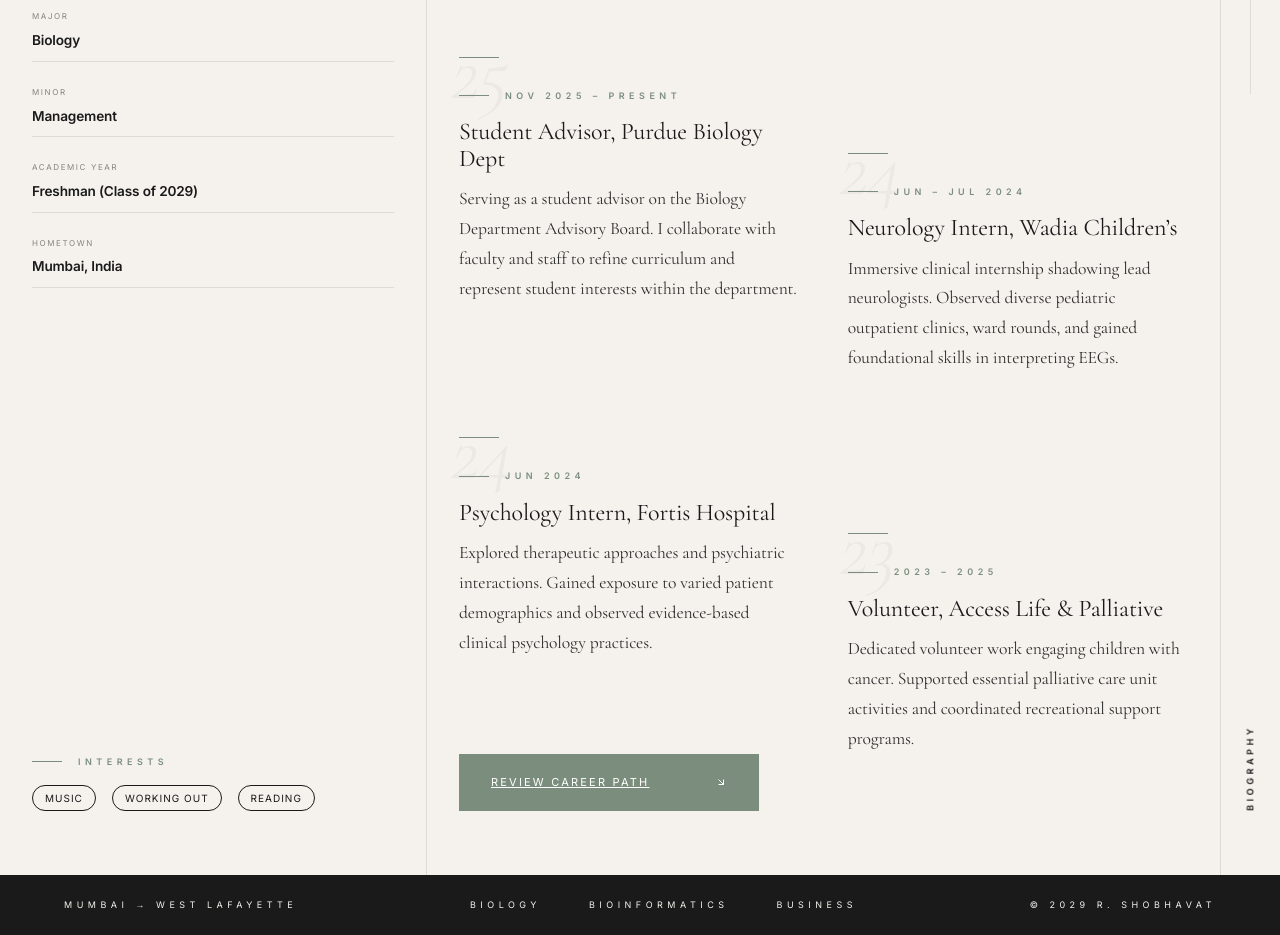
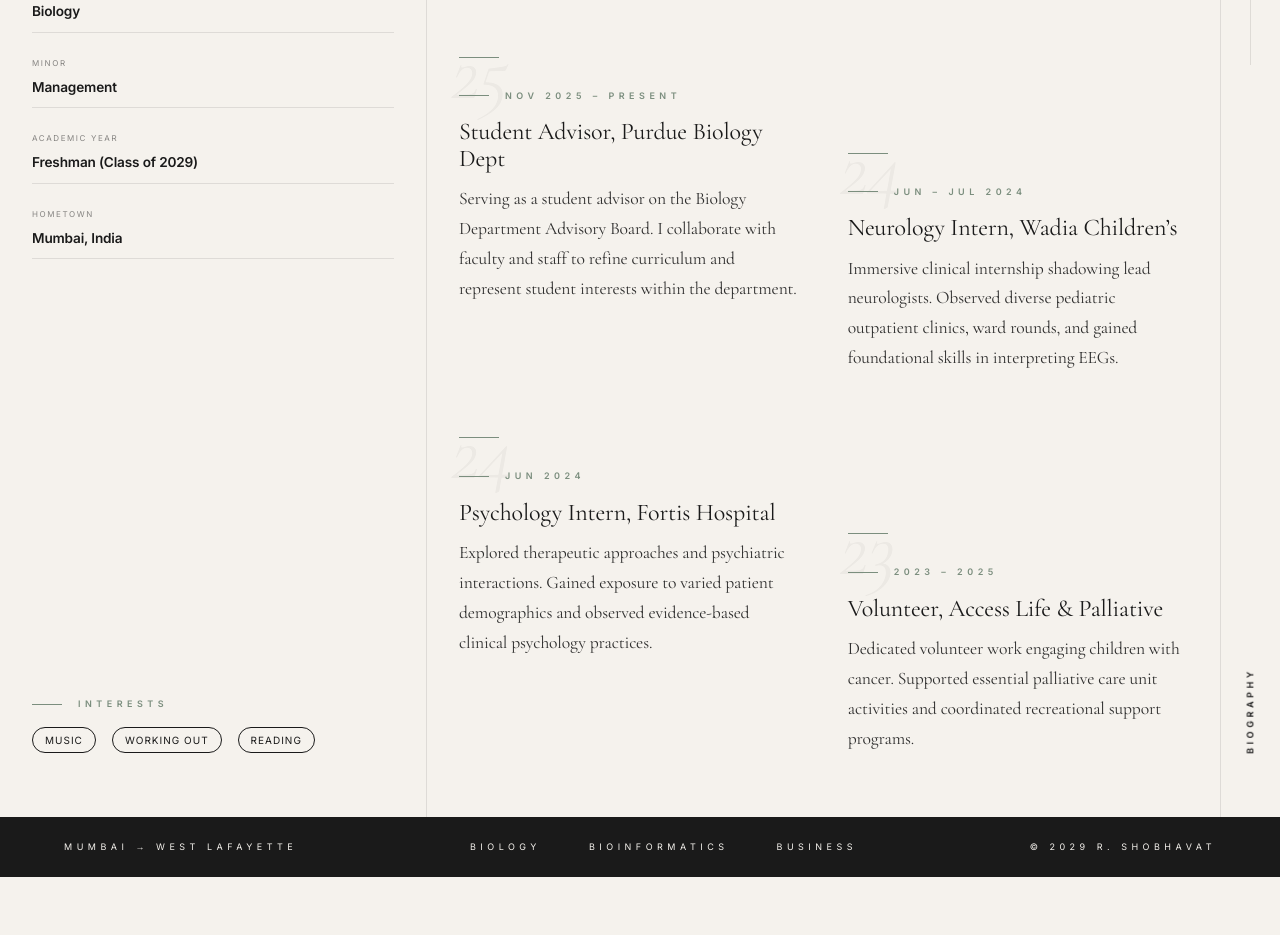
Before and after one commit to riddhisssss/Riddhi-Shobhavat-Profile, a React app: page about.html in a window 1280 px wide. Shown: the part 966-1901 px from the top of the page. After the commit the page ends 1843 px from the top, so only its background shows below. Built offline with nearby package versions, Linux system fonts and the light colour scheme; a web font is replaced by a local one.

Commit message:
feat: Remove redundant resume link from about page
The "Review Career Path" button on the about page was a duplicate link to the resume. This change removes the redundant link, simplifying the UI and preventing confusion.

```diff
--- a/about.html
+++ b/about.html
@@ -142,11 +142,6 @@
                             </div>
                         </div>
                     </div>
-
-                    <a href="resume.html" class="btn-editorial" style="max-width: 300px;">
-                        <span>Review Career Path</span>
-                        <svg width="12" height="12" viewBox="0 0 24 24" fill="none" stroke="currentColor" stroke-width="2"><path d="M7 7l10 10M17 7v10H7"/></svg>
-                    </a>
                 </div>
             </div>
         </section>
```
